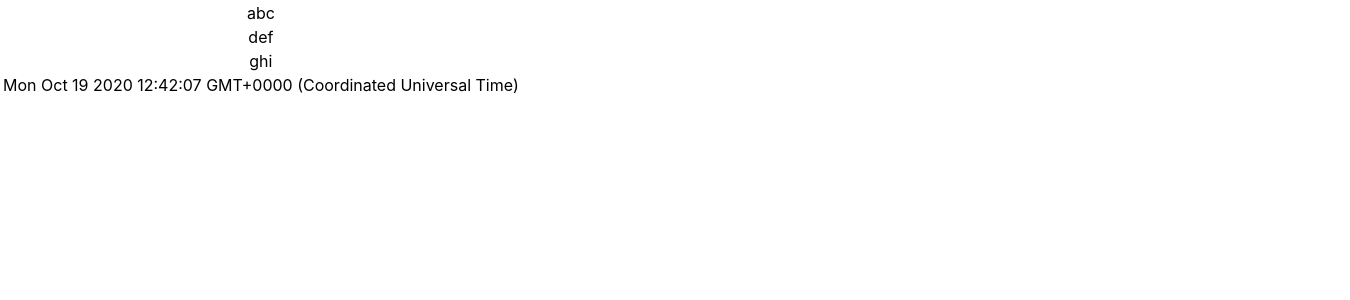
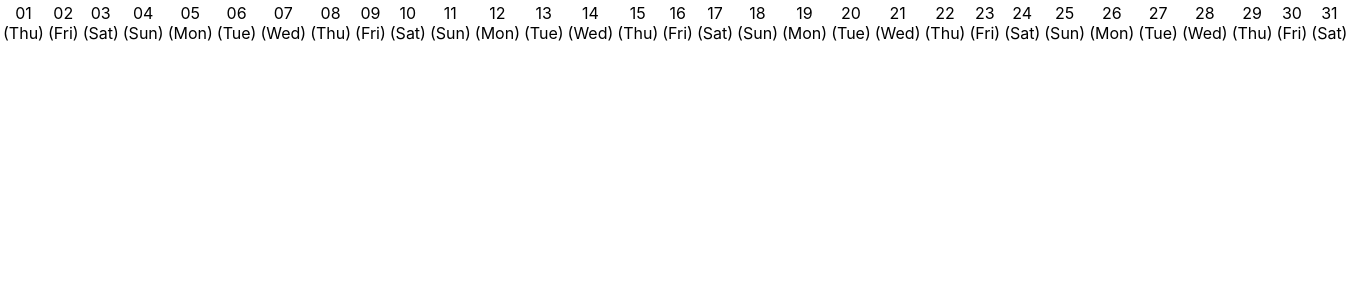
Before and after one commit to h64m1/gantt-chart, a React (Create React App) app in the folder app/: page / in a window 1280 px wide. Shown: the top 300 px of the page, 1350 px wide, since content can reach past the window. Built offline with nearby package versions, Linux system fonts and the light colour scheme.

Commit message:
[mod] dayjsで一ヶ月分の日付を取得
- dayjs#daysInMonthで一ヶ月分の日付取得
- dayjs#startOfで月初日取得

```diff
--- a/app/package.json
+++ b/app/package.json
@@ -10,6 +10,7 @@
 		"@types/node": "^12.12.56",
 		"@types/react": "^16.9.49",
 		"@types/react-dom": "^16.9.8",
+		"dayjs": "^1.9.3",
 		"react": "^16.13.1",
 		"react-dom": "^16.13.1",
 		"react-scripts": "3.4.3",
--- a/app/src/Day.tsx
+++ b/app/src/Day.tsx
@@ -1,3 +1,5 @@
+import dayjs from 'dayjs'
+
 const DEFAULT_FORMAT = 'YYYY-MM-DD'
 
 type DayProps = Partial<{
@@ -5,14 +7,30 @@ type DayProps = Partial<{
 }>
 
 /**
+ * 指定された日付を含む、一ヶ月分の日付文字列を配列で取得
+ * @param {string} date 日付文字列
+ * @param {DayProps} props プロパティ
+ * @return {Array} 日付文字列の配列
+ */
+export function Days(date: string, props?: DayProps): Array<string> {
+	// 配列:当該月の日付分
+	const daysInNumber = [...Array(dayjs(date).daysInMonth())].map((v, i) => i)
+	// 月初日
+	const firstDate = dayjs(date).startOf('month')
+	// 日付文字列の配列
+	return daysInNumber.map((v, i) => firstDate.add(i, 'day').format(getFormat(props)))
+}
+
+/**
  * 日付を指定されたフォーマットで取得
+ * @param {string} date 日付
  * @param {DayProps} props プロパティ
- * @return {Date} 日付
+ * @return {string} 日付文字列
  */
-function Day(props?: DayProps): Date {
+function Day(date: string, props?: DayProps): string {
 	// propsが空の場合、default formatを設定
 	const format = getFormat(props)
-	return getDate(format)
+	return getDate(date, format)
 }
 
 /**
@@ -30,19 +48,12 @@ function getFormat(props?: DayProps): string {
 
 /**
  * 日付を取得
+ * @param {string} date 日付
  * @param {DayProps} format 日付用フォーマット
- * @returns {Date} 日付
+ * @returns {string} 日付文字列
  */
-function getDate(format: string): Date {
-	const date = new Date()
-	switch (format) {
-		case DEFAULT_FORMAT:
-			break
-		default:
-			break
-	}
-
-	return date
+function getDate(date: string, format: string): string {
+	const day = dayjs(date)
+	console.log('getDate', day.format(format))
+	return day.format(format)
 }
-
-export default Day
--- a/app/src/Gantt.tsx
+++ b/app/src/Gantt.tsx
@@ -1,5 +1,5 @@
 import React from 'react'
-import Day from './Day'
+import { Days } from './Day'
 
 function Gantt(props: Object) {
 	return <GanttTable {...props} />
@@ -8,25 +8,24 @@ function Gantt(props: Object) {
 function GanttTable(props: Object) {
 	return (
 		<table>
-			<thead></thead>
+			<thead>{GanttHead(props)}</thead>
 			<tbody>{GanttBody(props)}</tbody>
 			<tfoot></tfoot>
 		</table>
 	)
 }
 
-function GanttBody(props: Object) {
-	// const date = Day({ format: 'YYYY-MM-DD' })
-	const date = Day()
-	const rows = ['abc', 'def', 'ghi', `${date}`].map((v, i) => {
-		return (
-			<tr key={`${i}`}>
-				<td>{v}</td>
-			</tr>
-		)
+function GanttHead(props: Object) {
+	const dates = Days('2020-10-01', { format: 'DD (ddd)' })
+	const rows = dates.map((v, i) => {
+		return <td key={`head${i}`}>{v}</td>
 	})
 
-	return rows
+	return <tr key={0}>{rows}</tr>
+}
+
+function GanttBody(props: Object) {
+	return <tr></tr>
 }
 
 export default Gantt
```
Also changed, not shown: 1 other file (tests, documents, lock files or other folders).
